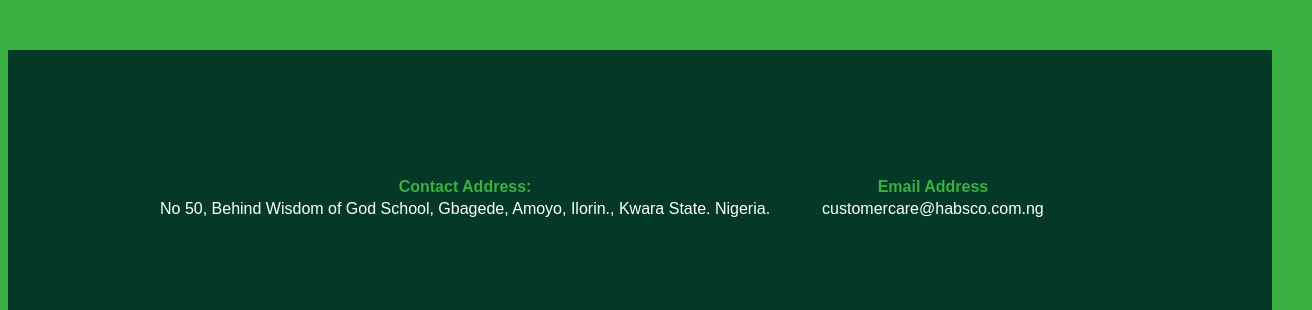
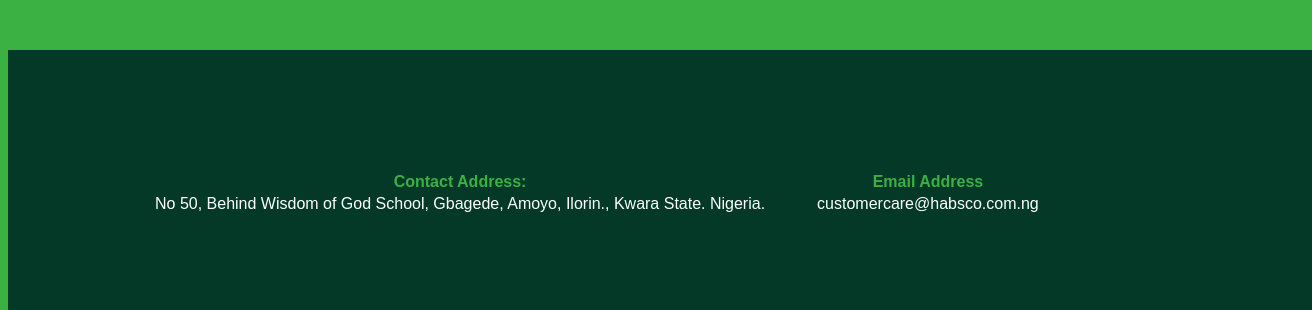
Before and after one commit to HABSCO/market, a plain HTML site: page index.html in a window 1280 px wide. Shown: the part 3192-3502 px from the top of the page, 1312 px wide, since content can reach past the window. Drawn offline with Linux system fonts and the light colour scheme.

Commit message:
Add files via upload

```diff
--- a/assets/css/style.css
+++ b/assets/css/style.css
@@ -179,8 +179,10 @@
 
 
 /*_______________________________contact address, email address, whatsapp, sms, call____________________*/
-.cewscdiv{background-color: #043927;
-	padding: 25px;
+.cewscdiv{padding: 20px;
+	background-color: #043927;
+	display: inline-flex;
+	width: 100%;
 	margin-top: 50px;
 	}
 .cewsctable,.cewscth,.cewsctd{
```
